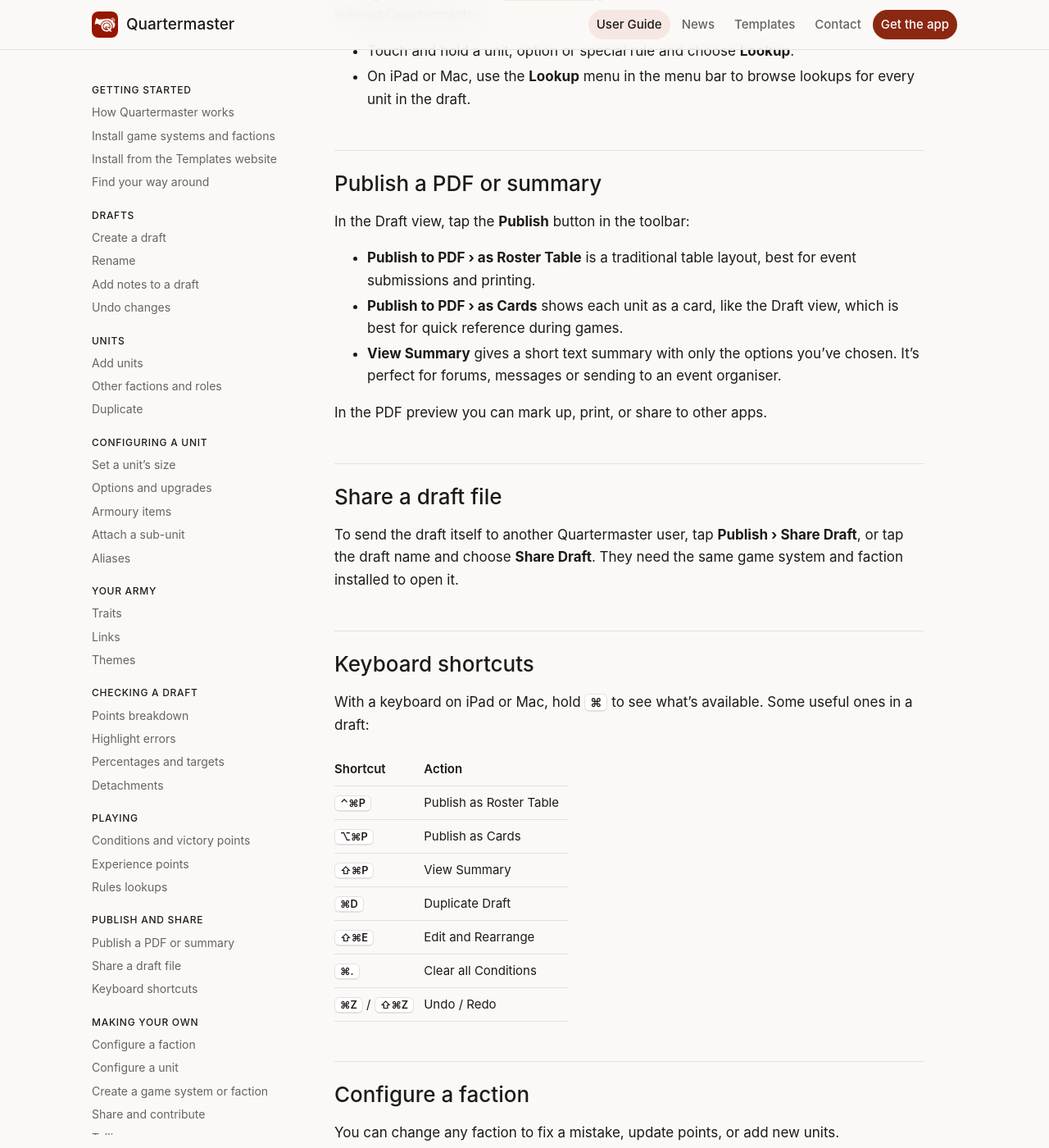
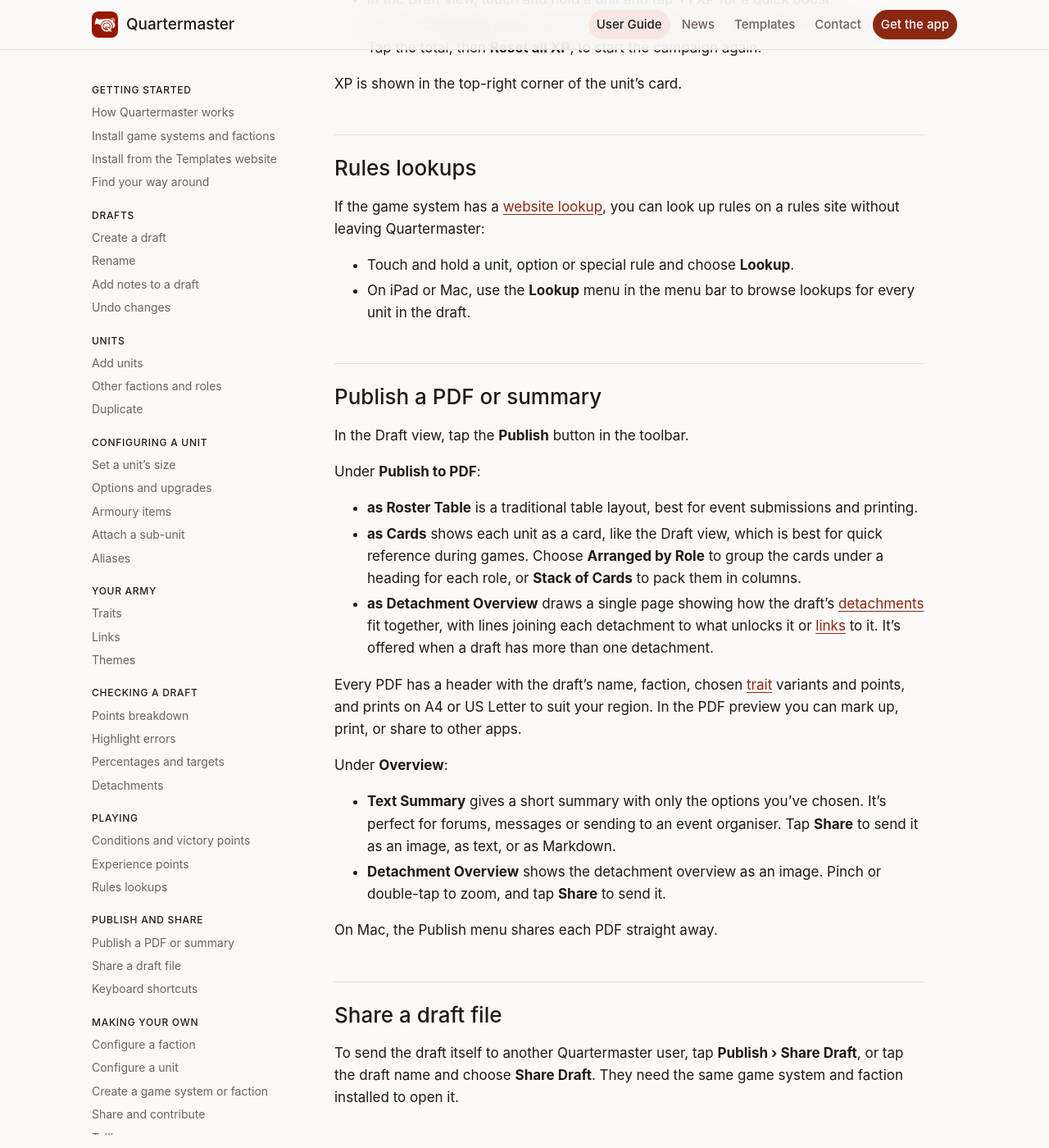
Before and after one commit to seanrogs/quartermaster-site, a Jekyll site: the page built from user-guide.md, in a window 1280 px wide and 1400 px high, scrolled down 12391 px. Shown: the whole window at 82% size. Built offline with Jekyll 4.4.1, drawn with Linux system fonts in a browser that asks for light colours; some of the changed text lies outside the part shown.

Commit message:
Update user-guide.md

```diff
--- a/user-guide.md
+++ b/user-guide.md
@@ -75,9 +75,9 @@ Tap the **draft name** at the top of the Draft view to open the draft menu:
 | --- | --- |
 | **Rename** | Edit the draft's name in place. |
 | **Share Draft** | Send the draft file to another Quartermaster user. |
-| **Add Notes** | Add notes to the draft. |
+| **Add Notes…** | Add notes to the draft. |
 | **Theme…** | Give the draft its own colours. See [Themes](#themes). |
-| **Edit and Rearrange…** | Reorder or remove units and detachments. |
+| **Edit and Rearrange** | Reorder or remove units and detachments. |
 | **Duplicate Draft** | Make a copy and open it. Great for tracking a campaign over time, or trying a variation. |
 | **Delete Draft** | Delete the draft, after asking you to confirm. |
 
@@ -88,7 +88,7 @@ You can also work with drafts in the Faction view:
 
 ## Add notes to a draft {#add-notes-to-a-draft}
 
-Tap the draft name, then **Add Notes**. Draft notes are included in the draft's summary. To add notes to a single unit, see [Aliases, custom equipment and notes](#personalise-a-unit).
+Tap the draft name, then **Add Notes…**. Draft notes are included in the draft's summary. To add notes to a single unit, see [Aliases, custom equipment and notes](#personalise-a-unit).
 
 ## Undo changes {#undo}
 
@@ -125,7 +125,7 @@ If the draft has [traits](#traits) chosen, the Add list only shows units that su
 
 - **Duplicate:** swipe right on a unit, or touch and hold it and choose **Duplicate**. The copy is added to the same role.
 - **Delete:** swipe left on a unit, or touch and hold it and choose **Delete**. Changed your mind? [Undo](#undo).
-- **Rearrange:** drag a unit card to a new position in its role. Or tap the draft name, choose **Edit and Rearrange…**, and drag units using the handles.
+- **Rearrange:** drag a unit card to a new position in its role. Or tap the draft name, choose **Edit and Rearrange**, and drag units using the handles.
 - **Change Role:** touch and hold a unit and choose **Change Role** to move it to another role in the draft.
 - **Change Detachment:** for a unit inside a detachment, touch and hold it and choose **Change Detachment** to move it to the same role in another detachment.
 
@@ -227,7 +227,7 @@ Give each draft its own colours. Tap the draft name, then **Theme…**:
 2. Choose a **base** colour and a **trim** colour. Quartermaster warns you if the trim may be hard to read on the base.
 3. Turn on **Shade** to always show the draft in Dark Mode with the theme.
 
-A theme tints the draft's cards and Add button, and the draft's row in Recent Drafts. If a [trait](#traits) variant has its own colours, the draft uses those automatically, and your own theme replaces them. Changed your mind while editing? Tap **Undo** in the theme editor, or shake your iPhone.
+A theme tints the draft's cards, its units and detachments, its Add button, its rows in Recent Drafts and the Faction view, and its summary and published PDFs. If a [trait](#traits) variant has its own colours, the draft uses those automatically, and your own theme replaces them. Changed your mind while editing? Tap **Undo** in the theme editor, or shake your iPhone.
 
 ## Points breakdown {#points-breakdown}
 
@@ -286,9 +286,12 @@ There's a full walkthrough in [Using Horus Heresy Detachments]({{ '/post/7931018
 Conditions track what happens to units during a game, like a destroyed unit or a fighter in recovery. Every game system has a **Destroyed** condition. Systems such as Necromunda and Warhammer: The Old World include more detailed sets.
 
 - **Set Conditions:** touch and hold a unit in the Draft view and choose **Conditions**. Or open the unit and tap the **Set Conditions** button (the heart) in the bottom toolbar.
+- Some Conditions can be applied more than once, like one for each objective a unit holds. Open them in the menu and tap **Add** or **Remove**.
+- Conditions only meant for some [trait](#traits) variants are left out of the menu.
 - Conditions are shown as badges on the unit card. Destroyed units are dimmed and collapsed to reduce clutter.
-- If the game system awards **victory points** for Conditions, tap the **Campaign** button (the trophy) in the Draft view to see the running total.
-- To start a new game, tap **Campaign › Clear all Conditions**.
+- To clear one unit, choose **Clear Conditions** at the end of its Conditions menu.
+- If the game system awards **victory points** for Conditions, tap the **Campaign** button (the trophy) in the Draft view to see the running totals, for you and for your opponent.
+- To start a new game, tap **Campaign › Clear all Conditions**. When the game system awards victory points, it's in the menu under each total.
 
 See [Conditions and Victory Points]({{ '/post/773086704386113536/conditions-and-victory-points' | relative_url }}) for a worked example.
 
@@ -299,6 +302,7 @@ Track experience for campaign games.
 - Open the unit and tap the **campaign tracking** button in the bottom-left corner to show the XP stepper. Once a unit has XP, the button shows its total instead.
 - Tap the XP total for **Reset** and **Collapse**.
 - In the Draft view, touch and hold a unit and tap **+1 XP** for a quick boost.
+- Tap the **Campaign** button (the trophy) in the Draft view to see the draft's total XP. Tap the total, then **Reset all XP**, to start the campaign again.
 
 XP is shown in the top-right corner of the unit's card.
 
@@ -311,13 +315,22 @@ If the game system has a [website lookup](#advanced-game-and-faction-editing), y
 
 ## Publish a PDF or summary {#summarize-or-publish-a-draft}
 
-In the Draft view, tap the **Publish** button in the toolbar:
+In the Draft view, tap the **Publish** button in the toolbar.
 
-- **Publish to PDF › as Roster Table** is a traditional table layout, best for event submissions and printing.
-- **Publish to PDF › as Cards** shows each unit as a card, like the Draft view, which is best for quick reference during games.
-- **View Summary** gives a short text summary with only the options you've chosen. It's perfect for forums, messages or sending to an event organiser.
+Under **Publish to PDF**:
 
-In the PDF preview you can mark up, print, or share to other apps.
+- **as Roster Table** is a traditional table layout, best for event submissions and printing.
+- **as Cards** shows each unit as a card, like the Draft view, which is best for quick reference during games. Choose **Arranged by Role** to group the cards under a heading for each role, or **Stack of Cards** to pack them in columns.
+- **as Detachment Overview** draws a single page showing how the draft's [detachments](#detachments) fit together, with lines joining each detachment to what unlocks it or [links](#links) to it. It's offered when a draft has more than one detachment.
+
+Every PDF has a header with the draft's name, faction, chosen [trait](#traits) variants and points, and prints on A4 or US Letter to suit your region. In the PDF preview you can mark up, print, or share to other apps.
+
+Under **Overview**:
+
+- **Text Summary** gives a short summary with only the options you've chosen. It's perfect for forums, messages or sending to an event organiser. Tap **Share** to send it as an image, as text, or as Markdown.
+- **Detachment Overview** shows the detachment overview as an image. Pinch or double-tap to zoom, and tap **Share** to send it.
+
+On Mac, the Publish menu shares each PDF straight away.
 
 ## Share a draft file {#share-a-draft}
 
@@ -329,11 +342,18 @@ With a keyboard on iPad or Mac, hold <kbd>⌘</kbd> to see what's available. Som
 
 | Shortcut | Action |
 | --- | --- |
-| <kbd>⌃⌘P</kbd> | Publish as Roster Table |
-| <kbd>⌥⌘P</kbd> | Publish as Cards |
-| <kbd>⇧⌘P</kbd> | View Summary |
+| <kbd>⌘N</kbd> | New Draft for the open or most recent faction |
+| <kbd>⌘U</kbd> | Add Unit |
+| <kbd>⇧⌘R</kbd> | Publish as Roster Table |
+| <kbd>⌥⇧⌘C</kbd> | Publish as Cards, Arranged by Role |
+| <kbd>⇧⌘C</kbd> | Publish as Cards, Stack of Cards |
+| <kbd>⇧⌘O</kbd> | Publish as Detachment Overview |
+| <kbd>⇧⌘P</kbd> | Text Summary |
+| <kbd>⌥⇧⌘O</kbd> | View Detachment Overview |
 | <kbd>⌘D</kbd> | Duplicate Draft |
 | <kbd>⇧⌘E</kbd> | Edit and Rearrange |
+| <kbd>⌥X</kbd> | Collapse details |
+| <kbd>⌘,</kbd> | Reset all XP |
 | <kbd>⌘.</kbd> | Clear all Conditions |
 | <kbd>⌘Z</kbd> / <kbd>⇧⌘Z</kbd> | Undo / Redo |
 
@@ -364,6 +384,10 @@ In the configuration you can edit the faction's name, its units in each role, it
   - Tap **Add Role Comparison** to check roles against each other while it's chosen. For example, Champions and Brutes at most as many as Gangers, with an optional multiplier and extra allowance. A comparison checks the draft, or the detachment, that chose the variant.
 
 To make a unit, option or item belong to a variant, put the variant's name in its requirements, like `Blood Angels`. The Add list and unit view then show or hide it to match each draft's choices.
+
+- Separate variants with `/` to allow any of them, like `Blood Angels / Imperial Fists`.
+- Start with `not`, `no` or `!` to rule a variant out, like `not Blood Angels`.
+- Conditions can use variant requirements too, so a game system can offer different Conditions to different variants.
 
 > Changes to a faction don't update drafts you've already made. Add the unit again to pick up the new settings.
 
@@ -454,7 +478,15 @@ For Command options, use **included in unit size** to differentiate between a mo
 
 **Detachment definitions:** set a unit's size type to **detachment definition** to make it a Detachment that other units are added into. Detachment definitions are marked with a flag icon in the faction's role list to differentiate them from normal units.
 
-**Conditions:** in a game system's configuration, under **Unit Conditions**, tap **Add a set of Conditions**. Each Condition can shade the unit, show up separately in totals, and award victory points, either fixed or as a percentage of the unit's cost, to you or your opponent.
+**Conditions:** in a game system's configuration, under **Unit Conditions**, tap **Add a set of Conditions**. Only one Condition from each set can be applied to a unit at a time. Each Condition can:
+
+- have **requirements**, one per line, so it's only offered to units that meet them, like a [trait](#traits) variant
+- **Apply more than once**, for things a unit can have several of, like objectives held
+- **Apply shade**, to dim the unit in the Draft view, like when it's destroyed
+- **Break out in totals**, to show the total cost of units with the Condition in the points breakdown
+- award victory points to you or your opponent (**VP awarded to**), as a set value, a percentage of the unit's points, or both
+
+Conditions are told apart by label and requirements. Two Conditions can share a label if their requirements differ, and Quartermaster offers whichever suits the unit. Tap **Edit** to reorder or delete Conditions.
 
 **Website lookup:** in a game system's configuration, enter a **Lookup URL** for a rules website. Use `%@` where the search term goes, for example `https://example.com/search?q=%@`.
 
```
